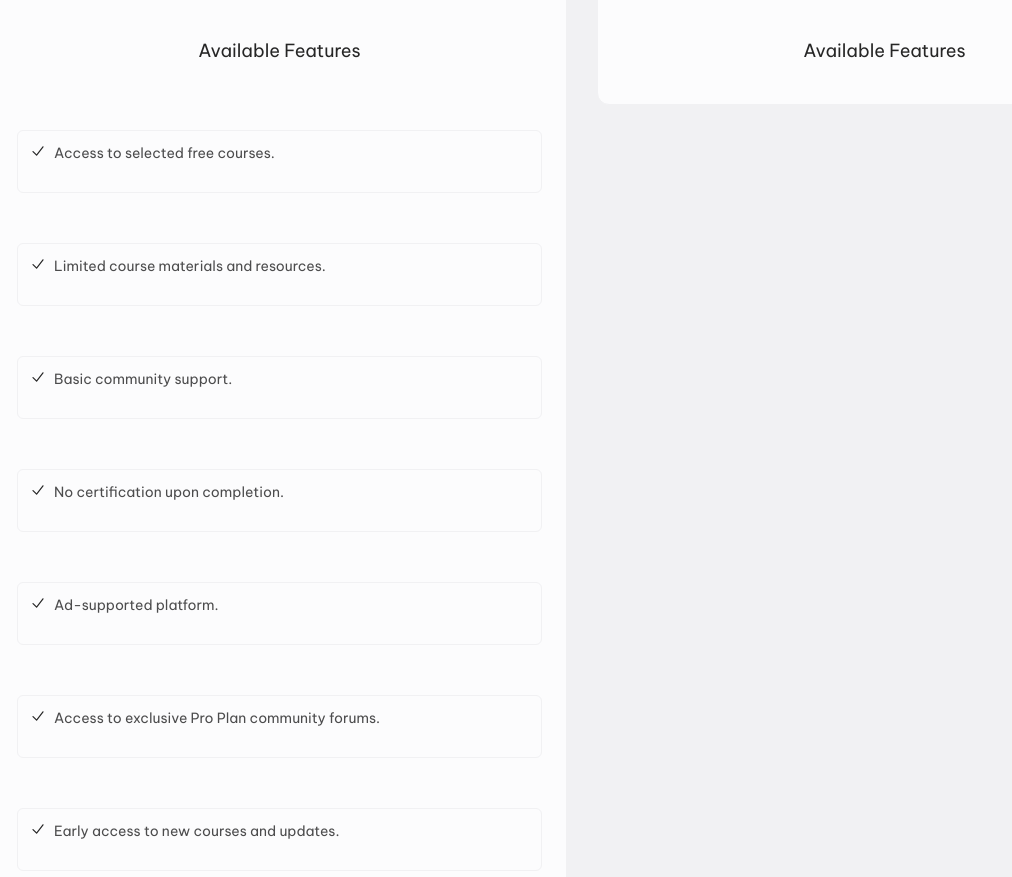
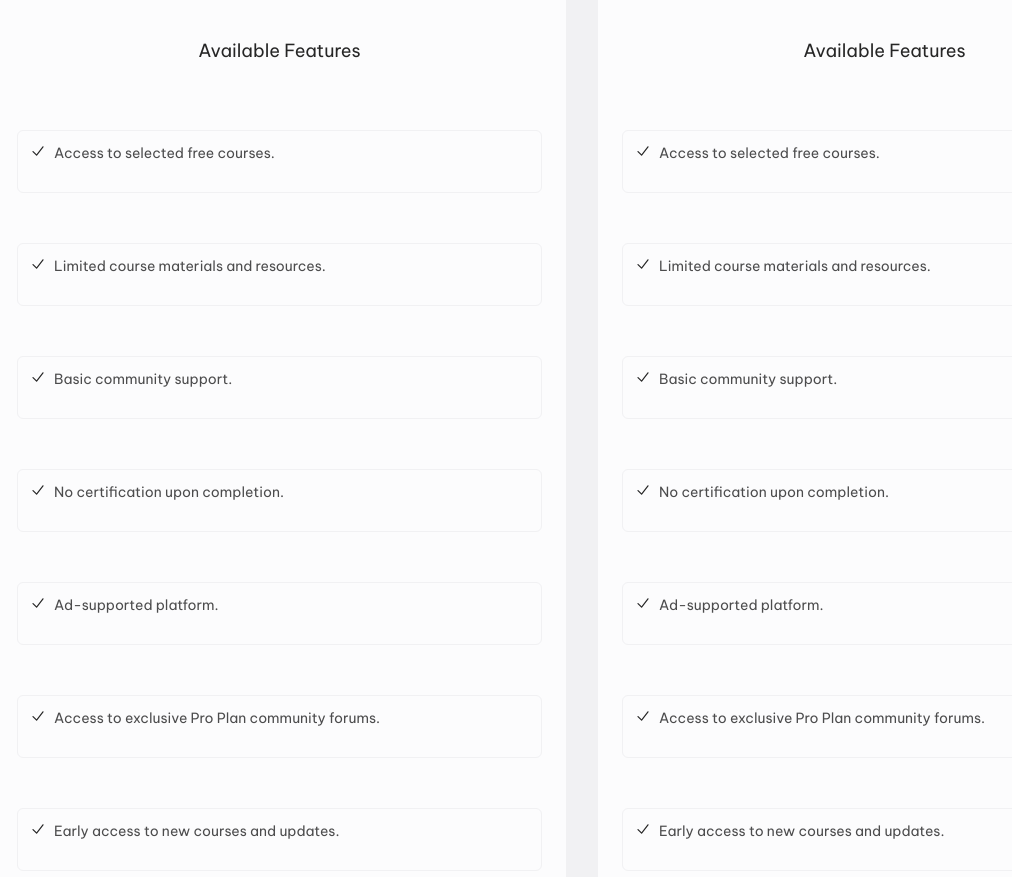
Before and after one commit to Myrzaim/31github, a React (Create React App) app: page / in a window 1280 px wide. Shown: the part 5520-6397 px from the top of the page, without its empty margins (58-1070 px from the left). Built offline with nearby package versions, Linux system fonts and the light colour scheme; data requests are answered from the project's data file.

Commit message:
price continue

```diff
--- a/src/Components/HomePage/Homepage.jsx
+++ b/src/Components/HomePage/Homepage.jsx
@@ -307,6 +307,146 @@
             <p className="price_item_time">/month</p>
           </div>
           <p className="price_availabilities">Available Features</p>
+          <div className="price_availability_item">
+            <svg
+              className="price_availability_item_svg"
+              xmlns="http://www.w3.org/2000/svg"
+              width="16"
+              height="16"
+              viewBox="0 0 16 16"
+              fill="none"
+            >
+              <path
+                fill-rule="evenodd"
+                clip-rule="evenodd"
+                d="M13.364 3.32297C13.6276 3.52379 13.6785 3.90027 13.4777 4.16385L7.07765 12.5639C6.97272 12.7016 6.81341 12.7873 6.64066 12.7989C6.46791 12.8105 6.29856 12.7469 6.17613 12.6245L2.57613 9.02449C2.34181 8.79018 2.34181 8.41028 2.57613 8.17596C2.81044 7.94165 3.19034 7.94165 3.42465 8.17596L6.5392 11.2905L12.5231 3.4366C12.724 3.17302 13.1004 3.12214 13.364 3.32297Z"
+                fill="#262626"
+              />
+            </svg>
+            <p className="price_availability_item_text">
+              Access to selected free courses.
+            </p>
+          </div>
+          <div className="price_availability_item">
+            <svg
+              className="price_availability_item_svg"
+              xmlns="http://www.w3.org/2000/svg"
+              width="16"
+              height="16"
+              viewBox="0 0 16 16"
+              fill="none"
+            >
+              <path
+                fill-rule="evenodd"
+                clip-rule="evenodd"
+                d="M13.364 3.32297C13.6276 3.52379 13.6785 3.90027 13.4777 4.16385L7.07765 12.5639C6.97272 12.7016 6.81341 12.7873 6.64066 12.7989C6.46791 12.8105 6.29856 12.7469 6.17613 12.6245L2.57613 9.02449C2.34181 8.79018 2.34181 8.41028 2.57613 8.17596C2.81044 7.94165 3.19034 7.94165 3.42465 8.17596L6.5392 11.2905L12.5231 3.4366C12.724 3.17302 13.1004 3.12214 13.364 3.32297Z"
+                fill="#262626"
+              />
+            </svg>
+            <p className="price_availability_item_text">
+              Limited course materials and resources.
+            </p>
+          </div>
+          <div className="price_availability_item">
+            <svg
+              className="price_availability_item_svg"
+              xmlns="http://www.w3.org/2000/svg"
+              width="16"
+              height="16"
+              viewBox="0 0 16 16"
+              fill="none"
+            >
+              <path
+                fill-rule="evenodd"
+                clip-rule="evenodd"
+                d="M13.364 3.32297C13.6276 3.52379 13.6785 3.90027 13.4777 4.16385L7.07765 12.5639C6.97272 12.7016 6.81341 12.7873 6.64066 12.7989C6.46791 12.8105 6.29856 12.7469 6.17613 12.6245L2.57613 9.02449C2.34181 8.79018 2.34181 8.41028 2.57613 8.17596C2.81044 7.94165 3.19034 7.94165 3.42465 8.17596L6.5392 11.2905L12.5231 3.4366C12.724 3.17302 13.1004 3.12214 13.364 3.32297Z"
+                fill="#262626"
+              />
+            </svg>
+            <p className="price_availability_item_text">
+              Basic community support.
+            </p>
+          </div>
+          <div className="price_availability_item">
+            <svg
+              className="price_availability_item_svg"
+              xmlns="http://www.w3.org/2000/svg"
+              width="16"
+              height="16"
+              viewBox="0 0 16 16"
+              fill="none"
+            >
+              <path
+                fill-rule="evenodd"
+                clip-rule="evenodd"
+                d="M13.364 3.32297C13.6276 3.52379 13.6785 3.90027 13.4777 4.16385L7.07765 12.5639C6.97272 12.7016 6.81341 12.7873 6.64066 12.7989C6.46791 12.8105 6.29856 12.7469 6.17613 12.6245L2.57613 9.02449C2.34181 8.79018 2.34181 8.41028 2.57613 8.17596C2.81044 7.94165 3.19034 7.94165 3.42465 8.17596L6.5392 11.2905L12.5231 3.4366C12.724 3.17302 13.1004 3.12214 13.364 3.32297Z"
+                fill="#262626"
+              />
+            </svg>
+            <p className="price_availability_item_text">
+              No certification upon completion.
+            </p>
+          </div>
+          <div className="price_availability_item">
+            <svg
+              className="price_availability_item_svg"
+              xmlns="http://www.w3.org/2000/svg"
+              width="16"
+              height="16"
+              viewBox="0 0 16 16"
+              fill="none"
+            >
+              <path
+                fill-rule="evenodd"
+                clip-rule="evenodd"
+                d="M13.364 3.32297C13.6276 3.52379 13.6785 3.90027 13.4777 4.16385L7.07765 12.5639C6.97272 12.7016 6.81341 12.7873 6.64066 12.7989C6.46791 12.8105 6.29856 12.7469 6.17613 12.6245L2.57613 9.02449C2.34181 8.79018 2.34181 8.41028 2.57613 8.17596C2.81044 7.94165 3.19034 7.94165 3.42465 8.17596L6.5392 11.2905L12.5231 3.4366C12.724 3.17302 13.1004 3.12214 13.364 3.32297Z"
+                fill="#262626"
+              />
+            </svg>
+            <p className="price_availability_item_text">
+              Ad-supported platform.
+            </p>
+          </div>
+          <div className="price_availability_item">
+            <svg
+              className="price_availability_item_svg"
+              xmlns="http://www.w3.org/2000/svg"
+              width="16"
+              height="16"
+              viewBox="0 0 16 16"
+              fill="none"
+            >
+              <path
+                fill-rule="evenodd"
+                clip-rule="evenodd"
+                d="M13.364 3.32297C13.6276 3.52379 13.6785 3.90027 13.4777 4.16385L7.07765 12.5639C6.97272 12.7016 6.81341 12.7873 6.64066 12.7989C6.46791 12.8105 6.29856 12.7469 6.17613 12.6245L2.57613 9.02449C2.34181 8.79018 2.34181 8.41028 2.57613 8.17596C2.81044 7.94165 3.19034 7.94165 3.42465 8.17596L6.5392 11.2905L12.5231 3.4366C12.724 3.17302 13.1004 3.12214 13.364 3.32297Z"
+                fill="#262626"
+              />
+            </svg>
+            <p className="price_availability_item_text">
+              Access to exclusive Pro Plan community forums.
+            </p>
+          </div>
+          <div className="price_availability_item">
+            <svg
+              className="price_availability_item_svg"
+              xmlns="http://www.w3.org/2000/svg"
+              width="16"
+              height="16"
+              viewBox="0 0 16 16"
+              fill="none"
+            >
+              <path
+                fill-rule="evenodd"
+                clip-rule="evenodd"
+                d="M13.364 3.32297C13.6276 3.52379 13.6785 3.90027 13.4777 4.16385L7.07765 12.5639C6.97272 12.7016 6.81341 12.7873 6.64066 12.7989C6.46791 12.8105 6.29856 12.7469 6.17613 12.6245L2.57613 9.02449C2.34181 8.79018 2.34181 8.41028 2.57613 8.17596C2.81044 7.94165 3.19034 7.94165 3.42465 8.17596L6.5392 11.2905L12.5231 3.4366C12.724 3.17302 13.1004 3.12214 13.364 3.32297Z"
+                fill="#262626"
+              />
+            </svg>
+            <p className="price_availability_item_text">
+              Early access to new courses and updates.
+            </p>
+          </div>
         </div>
       </div>
     </>
```
